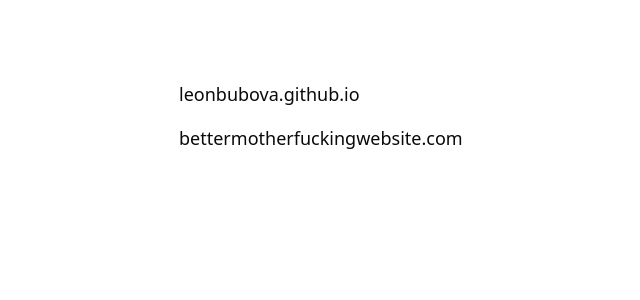
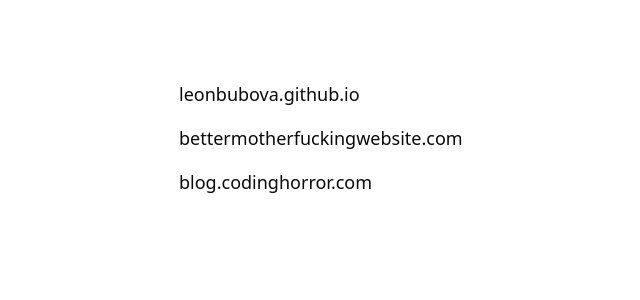
Before and after one commit to yuuki008/me, a Next.js app: page /love-website in a window 1280 px wide. Shown: the top 300 px of the page, without its empty margins (205-845 px from the left). Built offline with nearby package versions, Linux system fonts and the light colour scheme.

Commit message:
Add codinghorror.com to list of favorite sites

```diff
--- a/src/app/love-website/page.tsx
+++ b/src/app/love-website/page.tsx
@@ -4,6 +4,7 @@
   const sites = [
     { url: "https://leonbubova.github.io/", title: 'leonbubova.github.io' },
     { url: "http://bettermotherfuckingwebsite.com/", title: "bettermotherfuckingwebsite.com" },
+    { url: "https://blog.codinghorror.com/", title: "blog.codinghorror.com" }
   ]
 
   return (
```
